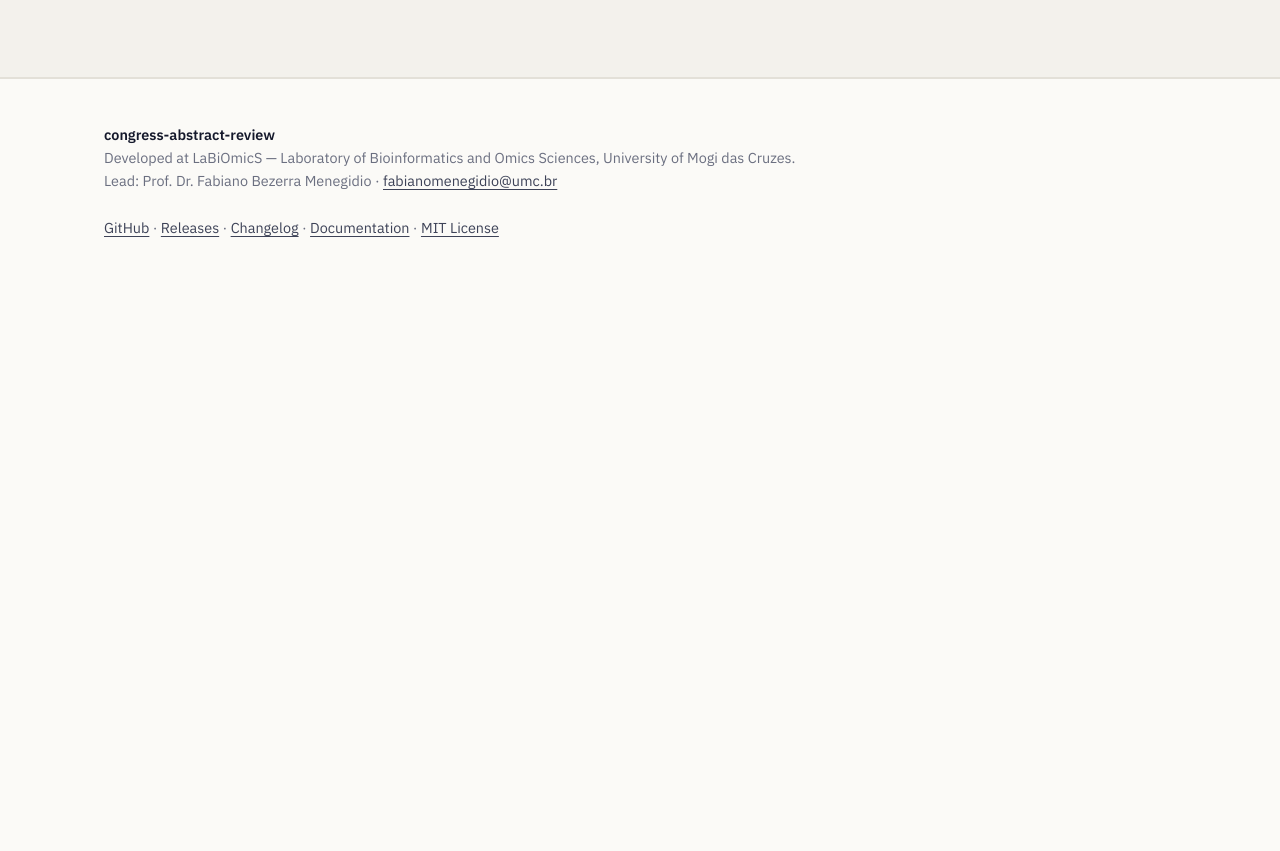
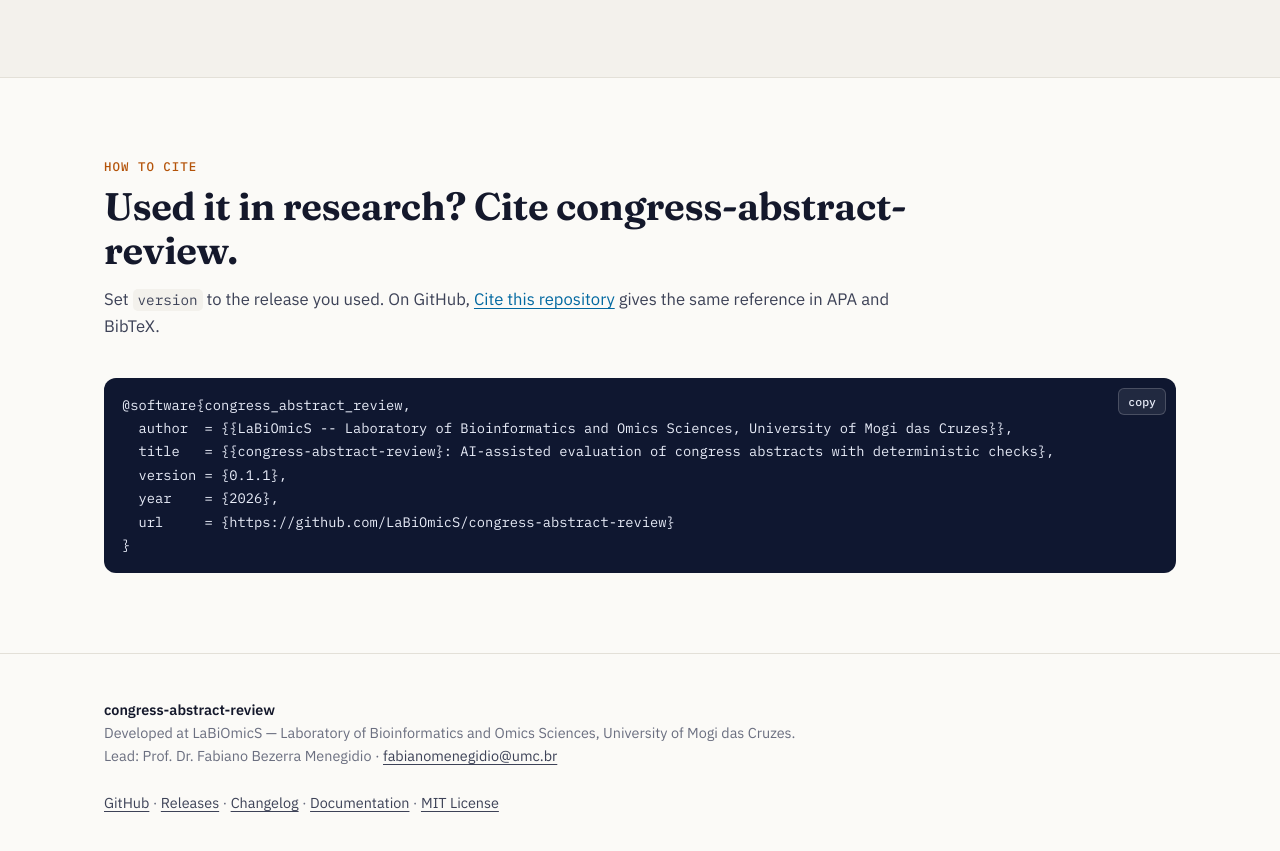
Before and after one commit to LaBiOmicS/congress-abstract-review, a plain HTML site: page site/index.html in a window 1280 px wide. Shown: the part 11012-11863 px from the top of the page. Before the commit the page ends 11307 px from the top, so only its background shows below. Drawn offline with Linux system fonts and the light colour scheme.

Commit message:
docs: como citar (CITATION.cff, READMEs e site)
BibTeX padronizado nos plugins LaBiOmicS, com o laboratório como autor;
CITATION.cff ativa o botão 'Cite this repository' do GitHub.

Co-Authored-By: Claude Opus 5.5 <noreply@anthropic.com>

```diff
--- a/site/index.html
+++ b/site/index.html
@@ -358,6 +358,9 @@ footer { padding: 44px 0 56px; border-top: 1px solid var(--line); font-size: .9r
 footer .wrap { display: flex; flex-wrap: wrap; gap: 24px; justify-content: space-between; }
 footer b { color: var(--ink); font-weight: 600; }
 footer a { color: var(--ink-2); white-space: nowrap; }
+.code.cite { max-width: none; }
+.code.cite pre { white-space: pre; overflow-x: auto; overflow-wrap: normal; }
+.cite-note { margin-top: 14px; font-size: .92rem; color: var(--ink-2); }
 </style>
 </head>
 <body>
@@ -965,6 +968,22 @@ uv run $SKILL/scripts/congress_review.py compile --output-dir $OUT</pre></div></
     </div>
   </div>
 </section>
+<section id="citar">
+  <div class="wrap">
+    <div class="sec-head">
+      <div class="eyebrow"><span lang="pt">Como citar</span><span lang="en">How to cite</span><span lang="es">Cómo citar</span></div>
+      <h2 lang="pt">Usou na pesquisa? Cite o congress-abstract-review.</h2><h2 lang="en">Used it in research? Cite congress-abstract-review.</h2><h2 lang="es">¿Lo usó en su investigación? Cite congress-abstract-review.</h2>
+      <p lang="pt">Ajuste <code>version</code> para a versão que você usou. No GitHub, o botão <a href="https://github.com/LaBiOmicS/congress-abstract-review">Cite this repository</a> dá a mesma referência em APA e BibTeX.</p><p lang="en">Set <code>version</code> to the release you used. On GitHub, <a href="https://github.com/LaBiOmicS/congress-abstract-review">Cite this repository</a> gives the same reference in APA and BibTeX.</p><p lang="es">Ajuste <code>version</code> a la versión que usó. En GitHub, el botón <a href="https://github.com/LaBiOmicS/congress-abstract-review">Cite this repository</a> da la misma referencia en APA y BibTeX.</p>
+    </div>
+    <div class="code cite"><button class="copy" type="button">copy</button><pre>@software{congress_abstract_review,
+  author  = {{LaBiOmicS -- Laboratory of Bioinformatics and Omics Sciences, University of Mogi das Cruzes}},
+  title   = {{congress-abstract-review}: AI-assisted evaluation of congress abstracts with deterministic checks},
+  version = {0.1.1},
+  year    = {2026},
+  url     = {https://github.com/LaBiOmicS/congress-abstract-review}
+}</pre></div>
+  </div>
+</section>
 </main>
 
 <footer>
```
Also changed, not shown: 5 other files.
